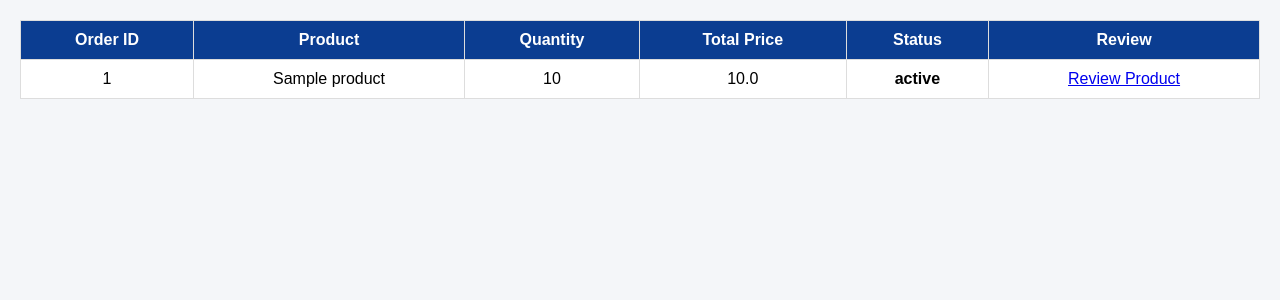
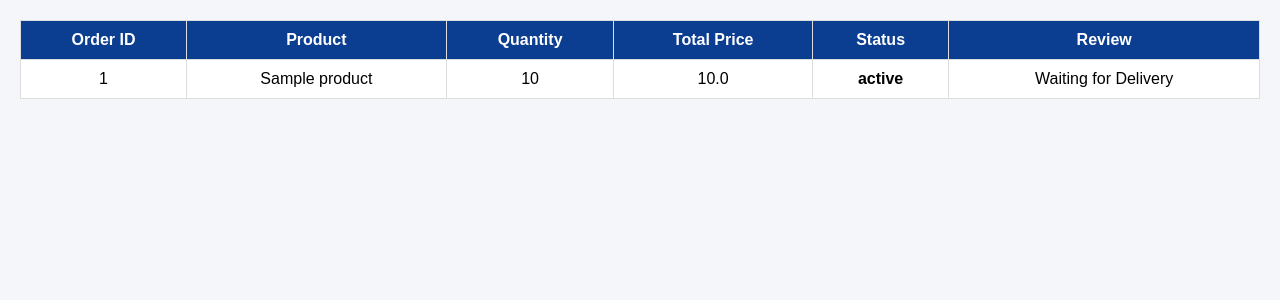
Before and after one commit to rez047/salesretailproject, a Flask app: page /buyer/orders in a window 1280 px wide. Shown: the part 48-348 px from the top of the page. Run offline with Flask 3, Linux system fonts and the light colour scheme; a user stored in the database is signed in; tables that the repository leaves empty hold one stand-in row (values such as "Sample post").

Commit message:
Add review link for delivered orders

```diff
--- a/templates/buyer_orders.html
+++ b/templates/buyer_orders.html
@@ -71,9 +71,17 @@
         <td class="status">{{ order.status }}</td>
 
         <td>
+
+        {% if order.status|lower == "delivered" %}
+
             <a href="review/product/{{ order.product.id }}">
                 Review Product
             </a>
+
+        {% else %}
+
+            Waiting for Delivery
+        {% endif %}
         </td>
     </tr>
     {% endfor %}
```
